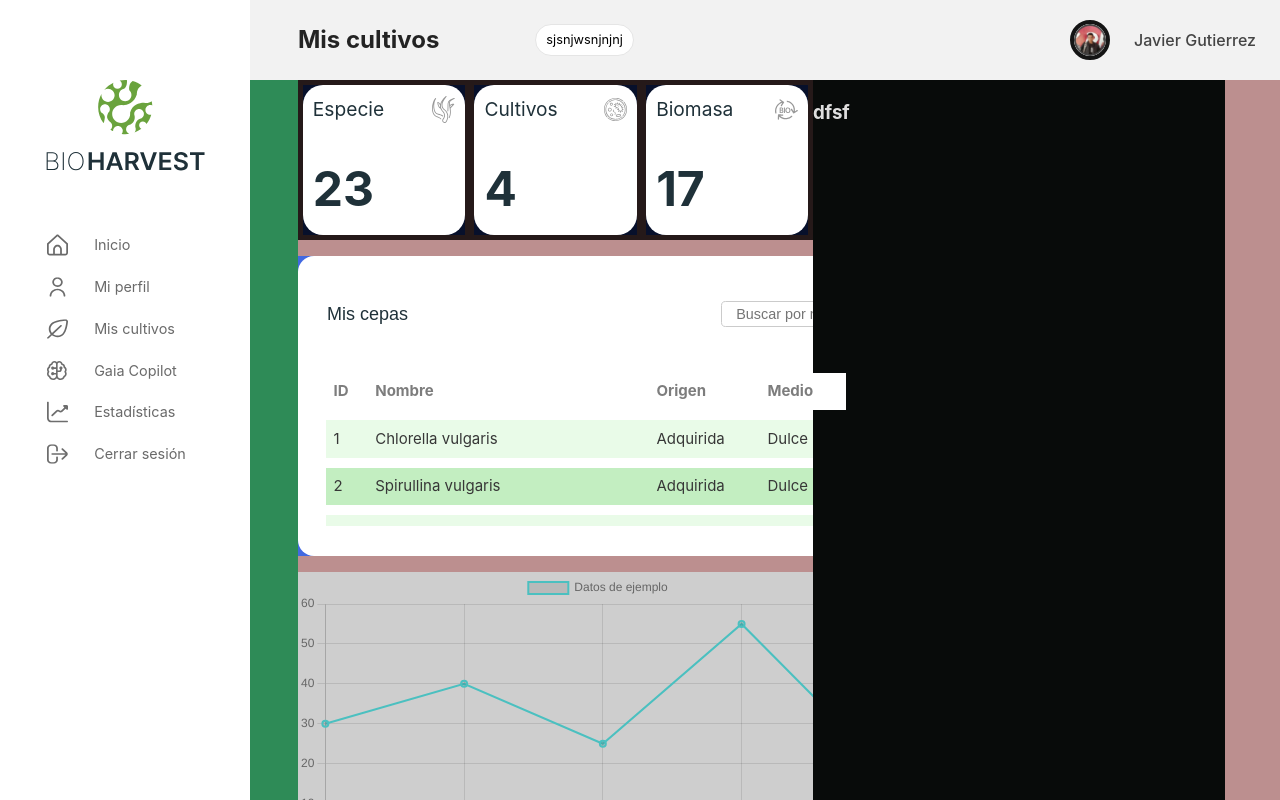
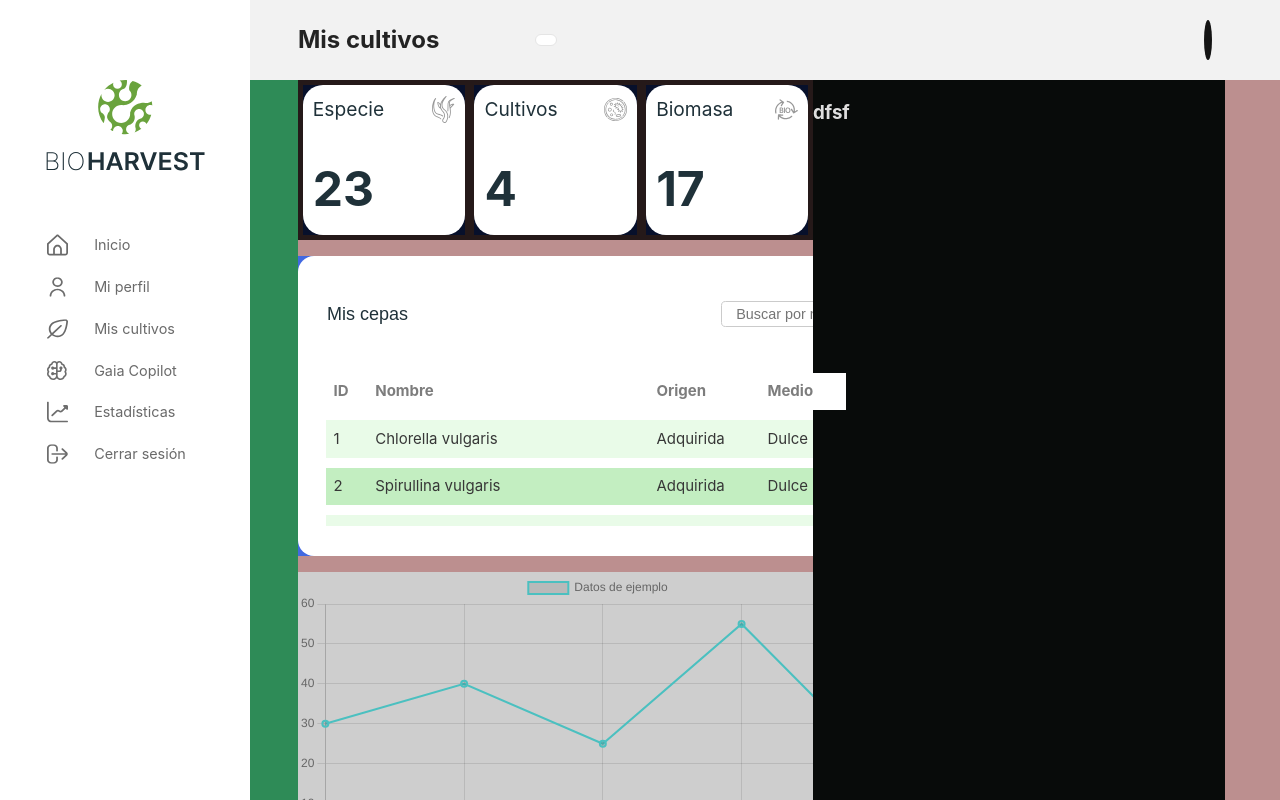
Before and after one commit to ReplacedSpace17/HackathonDMF-WebApp-Front, a React (Vite) app: page /Home in a window 1280 px wide. Built offline with nearby package versions, Linux system fonts and the light colour scheme; sample sign-in values are in the browser's storage.

Commit message:
Configuracion de valores en el componente de header

```diff
--- a/src/Components/Header/Header.jsx
+++ b/src/Components/Header/Header.jsx
@@ -1,4 +1,4 @@
-import React from 'react';
+import React, { useState } from 'react';
 import './header.css';
 import logo from '../../assets/logoMenu.svg'
 import home from '../../assets/icons/homeIcon.svg'
@@ -8,7 +8,29 @@ import gaia from '../../assets/icons/iaIcon.svg'
 import stats from '../../assets/icons/statsIcon.svg'
 import salir from '../../assets/img.png'
 
-function Header({ titulo = "Título ", foto, nombre , email}) {
+/* import de avatars */
+import avatar1 from '../../assets/Avatars/avatar1.png';
+import avatar2 from '../../assets/Avatars/avatar2.png';
+import avatar3 from '../../assets/Avatars/avatar3.png';
+import avatar4 from '../../assets/Avatars/avatar4.png';
+
+function Header({ titulo = "Título ", foto, nombre , email, avatar}) {
+
+    let fotoAvatar = '';
+
+    if(avatar === 'avatar1'){
+        fotoAvatar = avatar1;
+    }
+    if(avatar === 'avatar2'){
+        fotoAvatar = avatar2;
+    }
+    if(avatar === 'avatar3'){
+        fotoAvatar = avatar3;
+    }
+    if(avatar === 'avatar4'){
+        fotoAvatar = avatar4;
+    }
+
 
     return (
         <div className="containerHeader">
@@ -17,7 +39,7 @@ function Header({ titulo = "Título ", foto, nombre , email}) {
                 <div className="contentCorreo"><p className= 'txtCorreoHeader'>{email}</p></div>
             </div>
             <div className="contentDERECHA">
-                <img className= 'imgProfileHeader' src={foto}></img>
+                <img className= 'imgProfileHeader' src={fotoAvatar}></img>
                 <p className='nombreHeader'>{nombre}</p>
             </div>
         </div>
--- a/src/Components/Header/header.css
+++ b/src/Components/Header/header.css
@@ -62,4 +62,13 @@ font-size: 1em;
 font-weight: 500;
 margin-right: 1.5em;
 text-align: center;
+
+transition: all 0.3s;
+padding: 8px 10px;
+border-radius: 8px;
 }
+.nombreHeader:hover{
+    cursor: pointer;
+    background-color: #1f313910;
+
+}
--- a/src/Views/Home/Home.jsx
+++ b/src/Views/Home/Home.jsx
@@ -4,7 +4,7 @@ import datos from './tabla.json'
 import './home.css'
 
 import { useNavigate } from 'react-router-dom';
-import React, { useEffect } from 'react';
+import React, { useEffect, useState } from 'react';
 
 //---------------------------------------------------- ASSETS ----------------------------------------------------//
 
@@ -23,14 +23,21 @@ import LineChartComponent from '../../Components/Graphics/Line.jsx';
 
 
 
+
 function Home() {
 
     const navigate = useNavigate();
 
+    const nombre = localStorage.getItem('nombre');
+    const email = localStorage.getItem('email');
+    const avatar = localStorage.getItem('avatar');
+    const token = localStorage.getItem('token');
+
     useEffect(() => {
-        // Verificar si hay un token de sesión almacenado en el localStorage
-        const token = localStorage.getItem('token');
-        const emailAccess = localStorage.getItem('email');
+
+        //const token = localStorage.getItem('token');
+
+
         if (!token) {
             // Si no hay token, redirigir al usuario a la página de inicio de sesión
             navigate('/Login');
@@ -50,8 +57,9 @@ function Home() {
                     <Header
                         titulo="Mis cultivos"
                         foto={foto}
-                        nombre="Javier Gutierrez"
-                        email= "sjsnjwsnjnjnj"
+                        nombre={nombre}
+                        email= {email}
+                        avatar={avatar}
                     />
                 </header>
                 <article className='ContentHome'>
--- a/src/Views/Login/Login.jsx
+++ b/src/Views/Login/Login.jsx
@@ -67,9 +67,12 @@ function Login() {
       const response = await axios.post(backenURL + '/api/login/', formData);
       // Verificar el código de estado de la respuesta
       if (response.status === 200) {
+
         // Guardar el token en el almacenamiento local
         localStorage.setItem('token', response.data.token);
         localStorage.setItem('email', response.data.email);
+        localStorage.setItem('nombre', response.data.nombre);
+        localStorage.setItem('avatar', response.data.avatar);
         // Redirigir a la página de inicio
         navigate('/Home');
       }
@@ -117,7 +120,7 @@ function Login() {
         {Object.keys(formData).map((key) => (
   <input
     key={key}
-            type={key.includes('Contrasena') ? 'password' : 'text'}
+    type={key === 'Password' ? 'password' : 'text'} // Establecer el tipo de input como 'password' si la clave es 'Password'
     className='inputLogin'
     placeholder={key.replace(/([A-Z])/g, ' $1').trim()} // Transforma CamelCase a palabras separadas
     name={key}
@@ -125,6 +128,7 @@ function Login() {
     onChange={handleChange}
   />
 ))}
+
         <p className='parrafo'>¿Olvidaste tu contraseña?</p>
         <div className="containerCrearCuenta"><p className='parrafo'>¿No tienes cuenta?  </p><p className='RegistrateAqui' onClick={handleCreateCuenta}>Registrate aquí</p></div>
         <button className='buttonLogin' onClick={handlePost}>Iniciar Sesión</button>
```
Also changed, not shown: 1 other file (tests, documents, lock files or other folders). Lines whose indentation alone changed are shown as unchanged.
